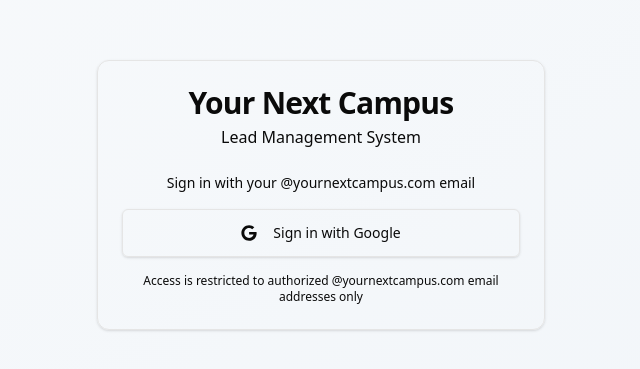
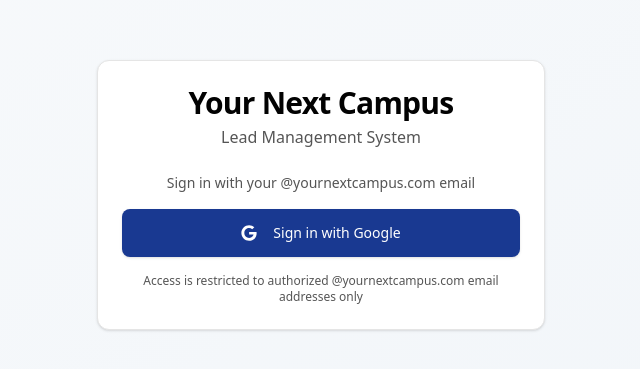
Before and after one commit to zoom2madan/ync-marketing-os, a Next.js app: page /login in a window 1280 px wide. Shown: the part 205-574 px from the top of the page, without its empty margins (319-959 px from the left). Built offline with nearby package versions, Linux system fonts and the light colour scheme.

Commit message:
Updated colors for primary buttons. Fixed tailwind theme colors

```diff
--- a/src/app/globals.css
+++ b/src/app/globals.css
@@ -1,4 +1,30 @@
 @import "tailwindcss";
+
+@theme {
+  /* Border radius */
+  --radius-sm: 0.375rem;
+  --radius-md: 0.5rem;
+  --radius-lg: 0.625rem;
+
+  /* Colors - using oklch for better color handling in v4 */
+  --color-background: oklch(100% 0 0);
+  --color-foreground: oklch(9% 0 0);
+  --color-primary: oklch(38% 0.15 265);
+  --color-primary-foreground: oklch(100% 0 0);
+  --color-secondary: oklch(96% 0 0);
+  --color-secondary-foreground: oklch(9% 0 0);
+  --color-muted: oklch(96% 0 0);
+  --color-muted-foreground: oklch(45% 0 0);
+  --color-accent: oklch(96% 0 0);
+  --color-accent-foreground: oklch(9% 0 0);
+  --color-destructive: oklch(60% 0.2 0);
+  --color-destructive-foreground: oklch(98% 0 0);
+  --color-border: oklch(90% 0 0);
+  --color-input: oklch(90% 0 0);
+  --color-ring: oklch(9% 0 0);
+  --color-card: oklch(100% 0 0);
+  --color-card-foreground: oklch(9% 0 0);
+}
 
 @layer base {
   :root {
@@ -8,8 +34,8 @@
     --card-foreground: 0 0% 3.9%;
     --popover: 0 0% 100%;
     --popover-foreground: 0 0% 3.9%;
-    --primary: 0 0% 9%;
-    --primary-foreground: 0 0% 98%;
+    --primary: 238 52% 38%;
+    --primary-foreground: 0 0% 100%;
     --secondary: 0 0% 96.1%;
     --secondary-foreground: 0 0% 9%;
     --muted: 0 0% 96.1%;
@@ -21,11 +47,6 @@
     --border: 0 0% 89.8%;
     --input: 0 0% 89.8%;
     --ring: 0 0% 3.9%;
-    --chart-1: 12 76% 61%;
-    --chart-2: 173 58% 39%;
-    --chart-3: 197 37% 24%;
-    --chart-4: 43 74% 66%;
-    --chart-5: 27 87% 67%;
     --radius: 0.5rem;
   }
 
@@ -36,8 +57,8 @@
     --card-foreground: 0 0% 98%;
     --popover: 0 0% 3.9%;
     --popover-foreground: 0 0% 98%;
-    --primary: 0 0% 98%;
-    --primary-foreground: 0 0% 9%;
+    --primary: 238 52% 38%;
+    --primary-foreground: 0 0% 100%;
     --secondary: 0 0% 14.9%;
     --secondary-foreground: 0 0% 98%;
     --muted: 0 0% 14.9%;
--- a/src/app/leads/page.tsx
+++ b/src/app/leads/page.tsx
@@ -183,7 +183,6 @@
             </span>
             <div className="flex gap-1">
               <Button
-                variant="outline"
                 size="icon"
                 onClick={() => handlePageChange(page - 1)}
                 disabled={page <= 1}
@@ -191,7 +190,6 @@
                 <ChevronLeft className="h-4 w-4" />
               </Button>
               <Button
-                variant="outline"
                 size="icon"
                 onClick={() => handlePageChange(page + 1)}
                 disabled={page >= pagination.totalPages}
--- a/src/app/login/page.tsx
+++ b/src/app/login/page.tsx
@@ -34,7 +34,6 @@
           </div>
           <Button
             onClick={handleGoogleSignIn}
-            variant="outline"
             className="w-full h-12"
             size="lg"
           >
--- a/src/components/leads/bulk-actions.tsx
+++ b/src/components/leads/bulk-actions.tsx
@@ -149,7 +149,7 @@
       {isAdmin && (
         <Dialog open={assignDialogOpen} onOpenChange={setAssignDialogOpen}>
           <DialogTrigger asChild>
-            <Button disabled={disabled} variant="outline" size="sm">
+            <Button disabled={disabled} size="sm">
               <UserPlus className="h-4 w-4 mr-2" />
               Assign
             </Button>
@@ -198,7 +198,7 @@
 
       <Dialog open={statusDialogOpen} onOpenChange={setStatusDialogOpen}>
         <DialogTrigger asChild>
-          <Button disabled={disabled} variant="outline" size="sm">
+          <Button disabled={disabled} size="sm">
             <RefreshCw className="h-4 w-4 mr-2" />
             Update Status
           </Button>
@@ -246,7 +246,6 @@
 
       <Button
         disabled={disabled}
-        variant="outline"
         size="sm"
         onClick={handleExport}
       >
--- a/src/components/leads/lead-detail-actions.tsx
+++ b/src/components/leads/lead-detail-actions.tsx
@@ -61,7 +61,7 @@
     return (
       <>
         <div className="flex gap-2">
-          <Button size="sm" variant="outline" onClick={() => handleOpenDialog("lead")}>
+          <Button size="sm" onClick={() => handleOpenDialog("lead")}>
             <Edit className="h-4 w-4 mr-2" />
             Edit Lead
           </Button>
--- a/src/components/ui/button.tsx
+++ b/src/components/ui/button.tsx
@@ -14,7 +14,7 @@
         destructive:
           "bg-destructive text-destructive-foreground shadow-sm hover:bg-destructive/90",
         outline:
-          "border border-input bg-background shadow-sm hover:bg-accent hover:text-accent-foreground",
+          "border border-primary text-primary bg-background shadow-sm hover:bg-primary hover:text-primary-foreground",
         secondary:
           "bg-secondary text-secondary-foreground shadow-sm hover:bg-secondary/80",
         ghost: "hover:bg-accent hover:text-accent-foreground",
--- a/tailwind.config.ts
+++ /dev/null
@@ -1,64 +0,0 @@
-import type { Config } from "tailwindcss";
-
-const config: Config = {
-  darkMode: ["class"],
-  content: [
-    "./src/pages/**/*.{js,ts,jsx,tsx,mdx}",
-    "./src/components/**/*.{js,ts,jsx,tsx,mdx}",
-    "./src/app/**/*.{js,ts,jsx,tsx,mdx}",
-  ],
-  theme: {
-    extend: {
-      colors: {
-        background: "hsl(var(--background))",
-        foreground: "hsl(var(--foreground))",
-        card: {
-          DEFAULT: "hsl(var(--card))",
-          foreground: "hsl(var(--card-foreground))",
-        },
-        popover: {
-          DEFAULT: "hsl(var(--popover))",
-          foreground: "hsl(var(--popover-foreground))",
-        },
-        primary: {
-          DEFAULT: "hsl(var(--primary))",
-          foreground: "hsl(var(--primary-foreground))",
-        },
-        secondary: {
-          DEFAULT: "hsl(var(--secondary))",
-          foreground: "hsl(var(--secondary-foreground))",
-        },
-        muted: {
-          DEFAULT: "hsl(var(--muted))",
-          foreground: "hsl(var(--muted-foreground))",
-        },
-        accent: {
-          DEFAULT: "hsl(var(--accent))",
-          foreground: "hsl(var(--accent-foreground))",
-        },
-        destructive: {
-          DEFAULT: "hsl(var(--destructive))",
-          foreground: "hsl(var(--destructive-foreground))",
-        },
-        border: "hsl(var(--border))",
-        input: "hsl(var(--input))",
-        ring: "hsl(var(--ring))",
-        chart: {
-          "1": "hsl(var(--chart-1))",
-          "2": "hsl(var(--chart-2))",
-          "3": "hsl(var(--chart-3))",
-          "4": "hsl(var(--chart-4))",
-          "5": "hsl(var(--chart-5))",
-        },
-      },
-      borderRadius: {
-        lg: "var(--radius)",
-        md: "calc(var(--radius) - 2px)",
-        sm: "calc(var(--radius) - 4px)",
-      },
-    },
-  },
-  plugins: [require("tailwindcss-animate")],
-};
-
-export default config;
```
